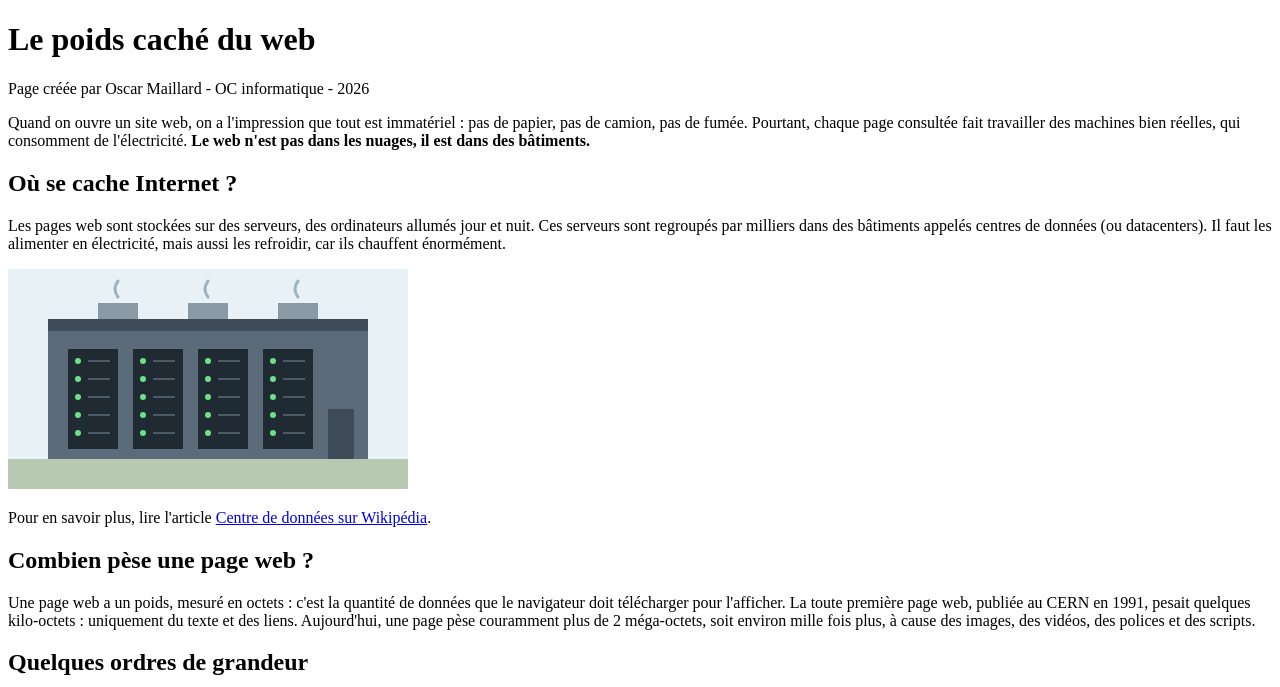
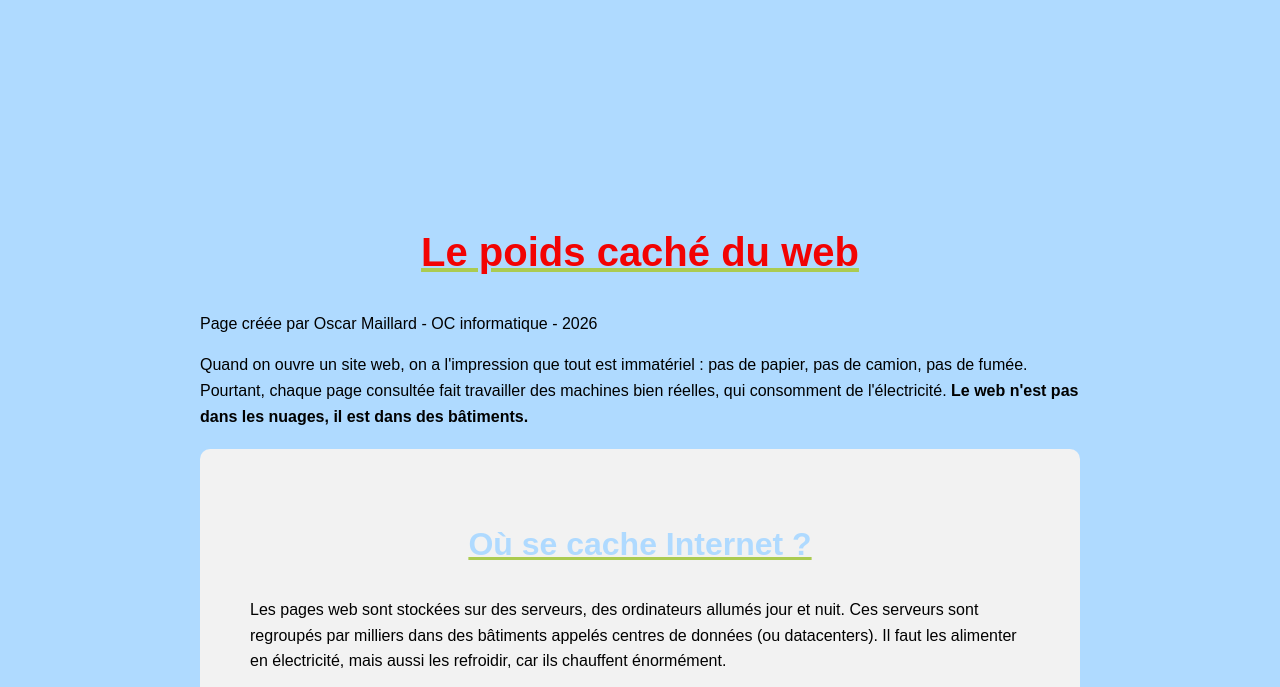
Before and after one commit to Osc4r08/tp-durability, a plain HTML site: page index.html in a window 1280 px wide. Shown: the top 687 px of the page. Drawn offline with Linux system fonts and the light colour scheme.

Commit message:
style du site avec couleurs titres, couleur sections, alignement texte

```diff
--- a/style.css
+++ b/style.css
@@ -1 +1,49 @@
 /* Feuille de style de la page « Le poids caché du web » */
+
+
+body {
+    font-family: Arial, sans-serif;
+    line-height: 1.6;
+    margin: 100px;
+    padding: 100px;
+    background-color: #afdaff;
+}
+
+section {
+    margin-bottom: 20px;
+    margin-top: 20px;
+    padding: 50px;
+    background-color: #f2f2f2;
+    border-radius: 10px;
+}
+
+
+h1,h2,h3 {
+    font-size: 2em;
+    color: #afdaff;
+    text-align: center;
+    margin-top: 20px;
+    text-align: center;
+    text-decoration: underline;
+    text-decoration-color: #abcb51;
+}
+h1 {
+    font-size: 2.5em;
+    font-variant: underline;
+    color: #f20303;
+    text-align: center;
+
+    margin-top: 20px;
+    text-align: center;
+}
+img {
+    max-width: 100%;
+    height: auto;
+    display: block;
+    margin: 0 auto;
+}
+table {
+    width: 100%;
+    border-collapse: collapse;
+    margin: 20px 0;
+}
```
